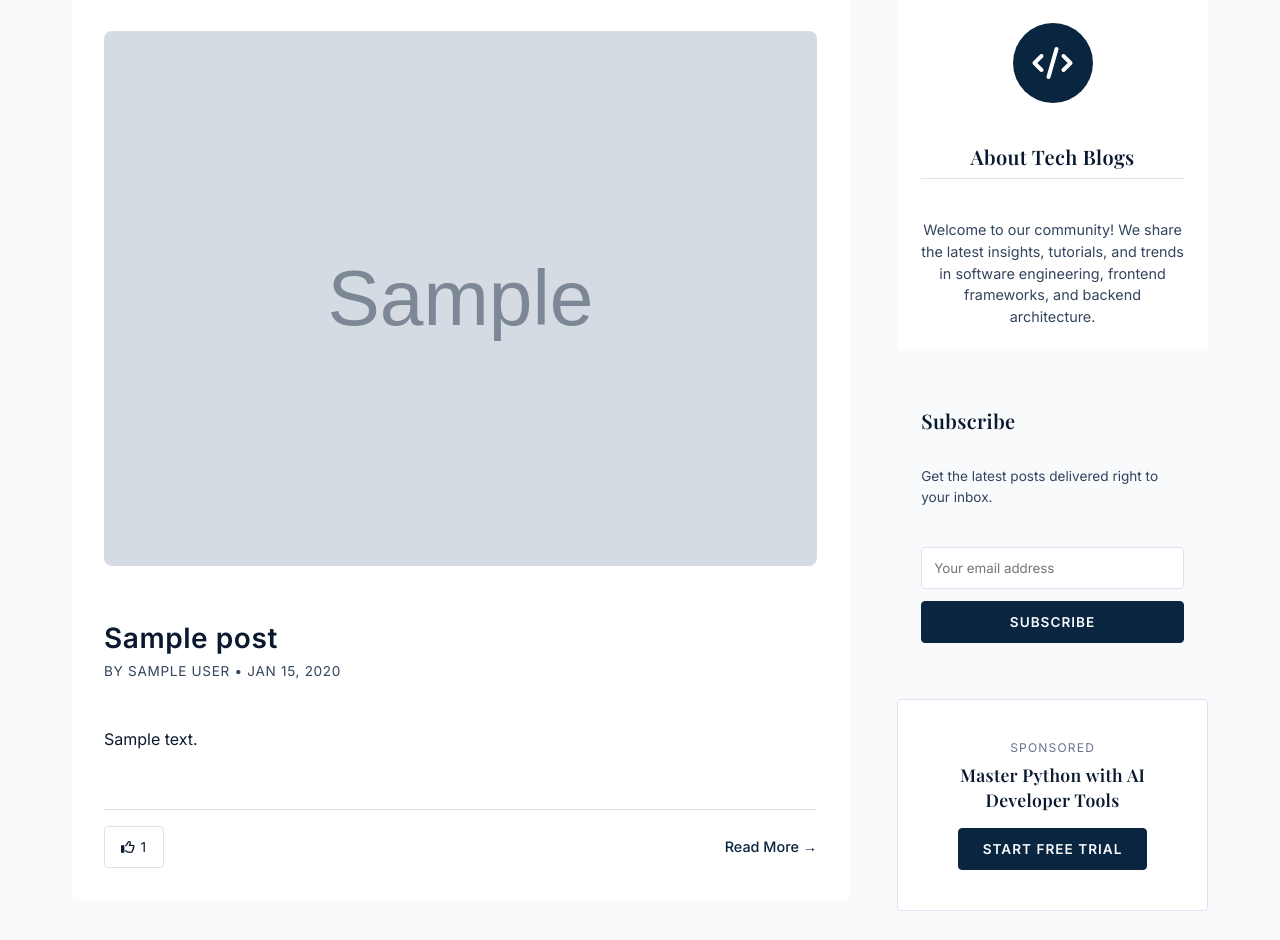
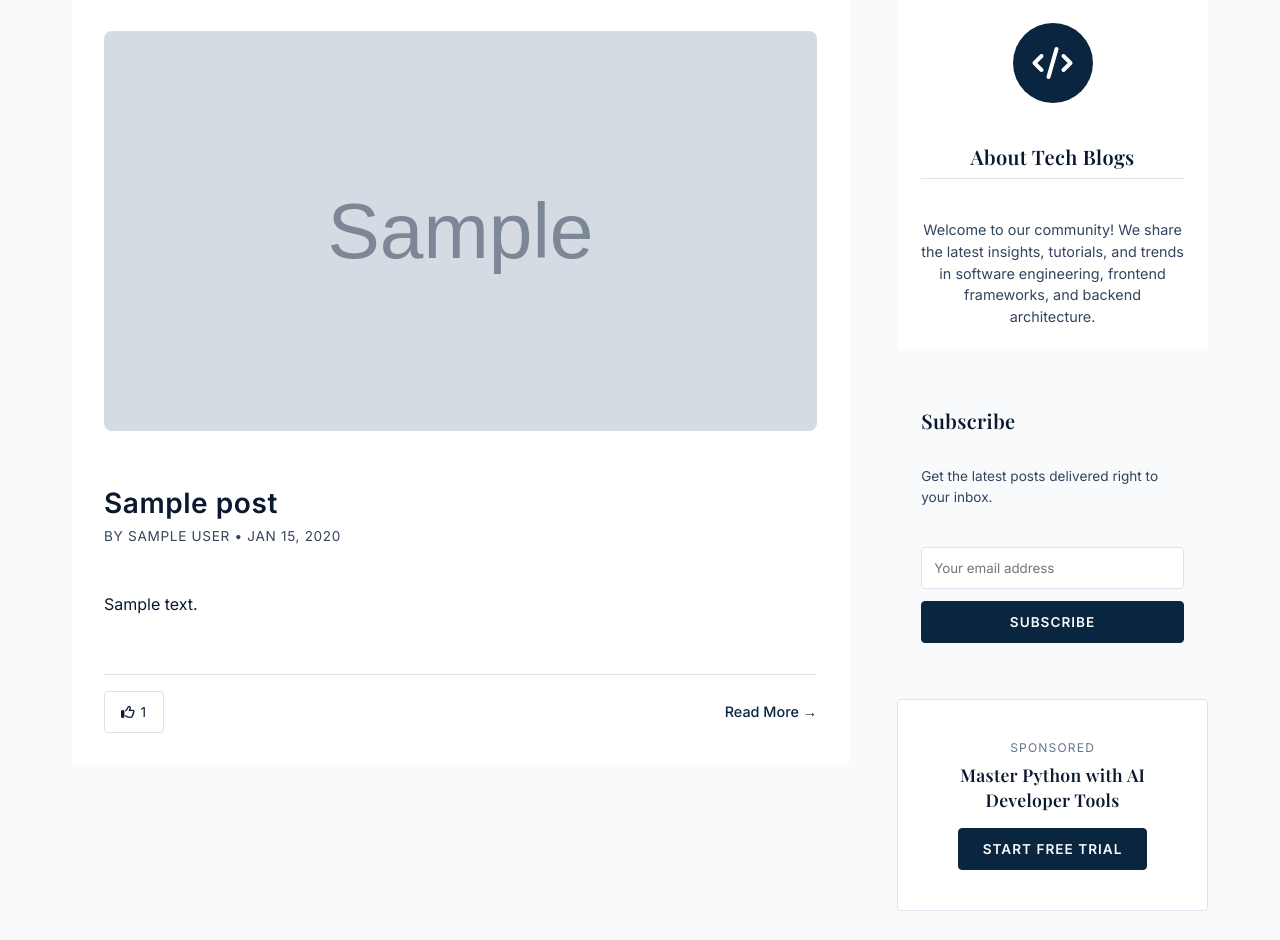
Before and after one commit to harshpatel1011/Blog, a Django app: page / in a window 1280 px wide. Shown: the part 208-1148 px from the top of the page. Run offline with Django 5.2, Linux system fonts and the light colour scheme; tables that the repository leaves empty hold one stand-in row (values such as "Sample post"); grey boxes marked "Sample" are stand-in pictures.

Commit message:
Limit maximum height of post images to 400px
Updated the image tag to limit the maximum height to 400px.

```diff
--- a/Tech_Blogs/Templates/home.html
+++ b/Tech_Blogs/Templates/home.html
@@ -80,7 +80,7 @@
 
                             {% if post.image %}
                             <div style="margin-bottom: 1.5rem;">
-                                <img src="{{ post.image.url }}" alt="{{ post.title }}" style="width: 100%; object-fit: cover; border-radius: 8px;">
+                                <img src="{{ post.image.url }}" alt="{{ post.title }}" style="width: 100%; max-height: 400px; object-fit: cover; border-radius: 8px;">
                             </div>
                             {% endif %}
                             <header style="margin-bottom: 1.5rem;">
```
